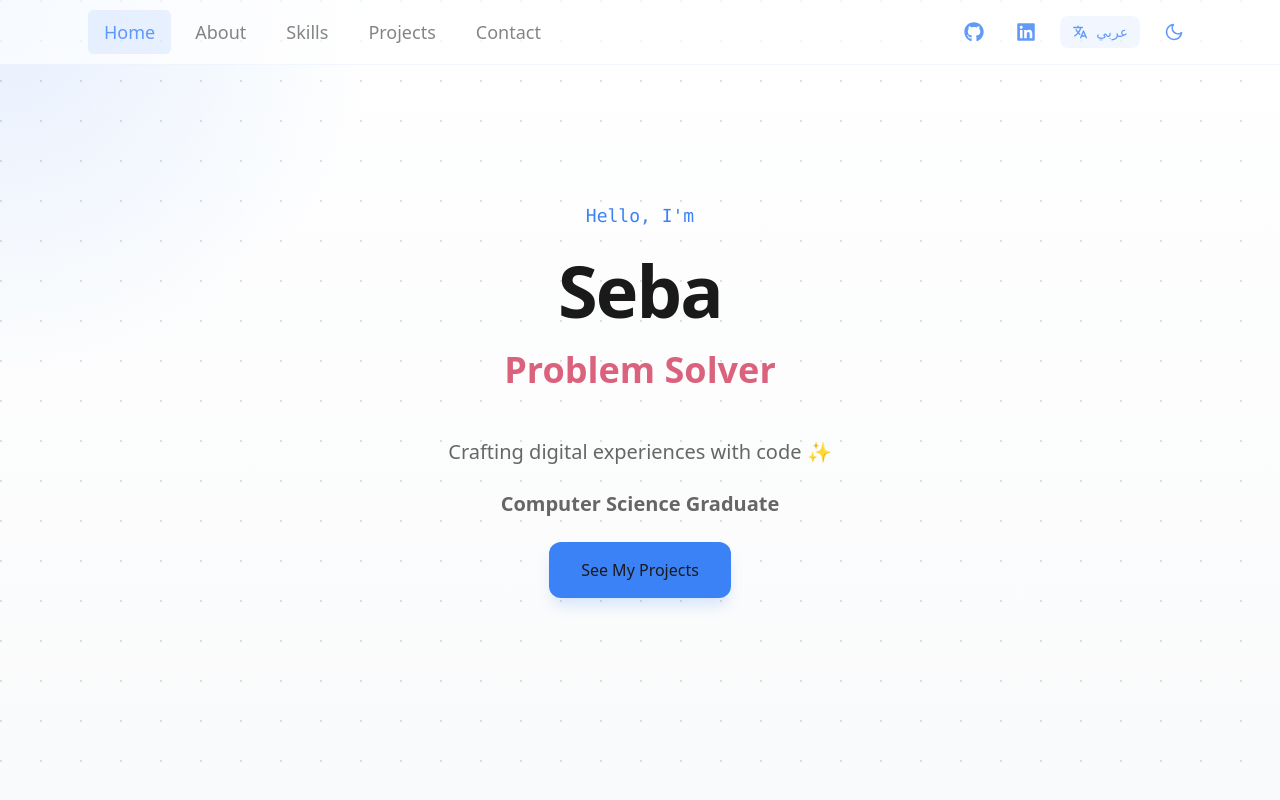
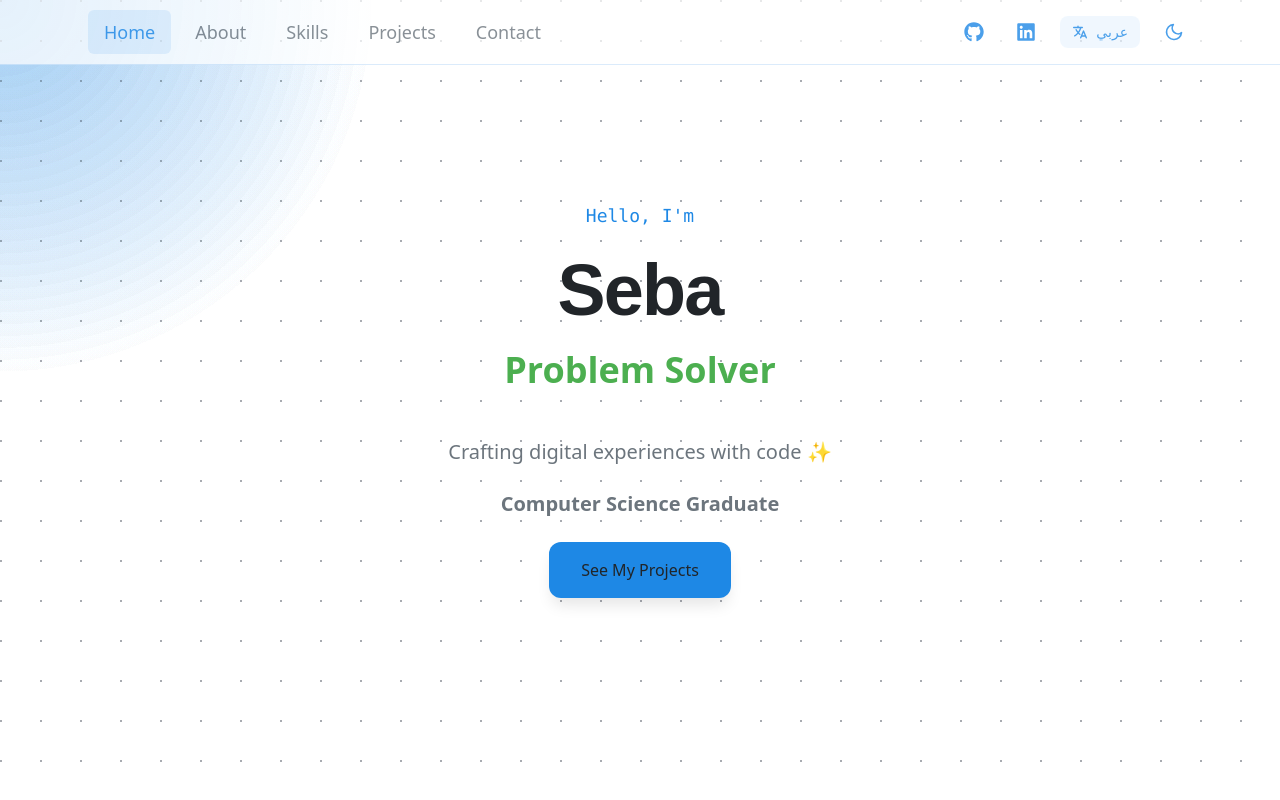
Before and after one commit to Seba-00/cv_website, a Next.js app: page / in a window 1280 px wide. Shown: the top 800 px of the page. Built offline with nearby package versions, Linux system fonts and the light colour scheme.

Commit message:
Initial commit with section files

```diff
--- a/app/context/ThemeContext.js
+++ b/app/context/ThemeContext.js
@@ -1,29 +1,31 @@
-// app/context/ThemeContext.js
-
 'use client';
 import React, { createContext, useContext, useState, useEffect } from 'react';
 
 const themes = {
   light: {
-    bg: 'from-white to-gray-50',
-    text: '#1a1a1a',
-    textSecondary: '#666666',
-    primary: '#3b82f6',
-    secondary: '#da627d',
-    navBg: 'rgba(255, 255, 255, 0.8)',
-    cardBg: 'rgba(255, 255, 255, 0.9)',
-    borderColor: 'rgba(59, 130, 246, 0.2)'
+    bg: '#f8f9fa', // Very light gray, almost white
+    text: '#212529', // Dark gray, almost black
+    textSecondary: '#6c757d', // Medium gray
+    primary: '#1e88e5', // A slightly darker, more sophisticated blue
+    secondary: '#4caf50', // A slightly muted green
+    accent: '#ffca28', // A slightly muted yellow
+    navBg: 'rgba(255, 255, 255, 0.9)', // Semi-transparent white
+    cardBg: 'rgba(255, 255, 255, 0.95)', // Slightly less transparent white
+    borderColor: 'rgba(30, 136, 229, 0.2)', // Semi-transparent primary blue
+    shadowColor: 'rgba(0, 0, 0, 0.1)', // Light shadow
   },
   dark: {
-    bg: 'from-gray-900 to-black',
-    text: '#ffffff',
-    textSecondary: '#a3a3a3',
-    primary: '#60a5fa',
-    secondary: '#34d399',
-    navBg: 'rgba(0, 0, 0, 0.8)',
-    cardBg: 'rgba(17, 17, 17, 0.9)',
-    borderColor: 'rgba(96, 165, 250, 0.2)'
-  }
+    bg: 'from-gray-900 to-gray-800', // Dark gray to slightly lighter dark gray
+    text: '#f8f9fa', // Very light gray, almost white
+    textSecondary: '#adb5bd', // Light gray
+    primary: '#17a2b8', // A teal blue
+    secondary: '#28a745', // A vibrant green
+    accent: '#ffc107', // A warm yellow
+    navBg: 'rgba(33, 37, 41, 0.9)', // Semi-transparent dark gray
+    cardBg: 'rgba(52, 58, 64, 0.95)', // Slightly less transparent dark gray
+    borderColor: 'rgba(23, 162, 184, 0.2)', // Semi-transparent primary teal
+    shadowColor: 'rgba(255, 255, 255, 0.1)', // Light shadow
+  },
 };
 
 const ThemeContext = createContext();
@@ -34,7 +36,6 @@ export function ThemeProvider({ children }) {
   const [theme, setTheme] = useState(themes.light);
 
   useEffect(() => {
-    // Check local storage for saved preferences
     const savedTheme = localStorage.getItem('theme');
     const savedLanguage = localStorage.getItem('language');
 
@@ -42,7 +43,6 @@ export function ThemeProvider({ children }) {
       setIsDark(savedTheme === 'dark');
       setTheme(themes[savedTheme]);
     } else {
-      // Check system preference
       const prefersDark = window.matchMedia('(prefers-color-scheme: dark)').matches;
       setIsDark(prefersDark);
       setTheme(prefersDark ? themes.dark : themes.light);
@@ -52,7 +52,6 @@ export function ThemeProvider({ children }) {
       setLanguage(savedLanguage);
     }
 
-    // Apply theme to document
     document.documentElement.classList.toggle('dark', isDark);
   }, []);
 
--- a/app/projects/project1/page.jsx
+++ b/app/projects/project1/page.jsx
@@ -1,20 +1,21 @@
 'use client';
-
 import React, { useState } from 'react';
 import Image from 'next/image';
 import Link from 'next/link';
 import { motion } from 'framer-motion';
 import { useTheme } from '../../context/ThemeContext';
 import { AnimatedBackground } from '../../components/AnimatedBackground';
-import { FaGithub, FaExternalLinkAlt, FaArrowLeft, FaEye, FaFlask } from 'react-icons/fa';
+import { FaGithub, FaExternalLinkAlt, FaArrowLeft } from 'react-icons/fa';
 import { TbBrandNextjs, TbBrandMongodb } from 'react-icons/tb';
-import { SiExpress, SiFlask, SiGooglecolab, SiTailwindcss } from 'react-icons/si';
+import { SiExpress, SiTailwindcss } from 'react-icons/si';
 import { FaNode } from 'react-icons/fa';
-import { IoFlask, IoLogoPython } from 'react-icons/io5';
 
+// =================
+// CONTENT CONFIGURATION
+// =================
 const content = {
   EN: {
-    title: "Eye Disease Analysis System ",
+    title: "Geovision Explorer",
     description: "A full-stack e-commerce solution with modern architecture and seamless user experience.",
     overview: "This e-commerce platform provides a comprehensive solution for online retail, featuring real-time inventory management, secure payment processing, and an intuitive admin dashboard.",
     features: [
@@ -28,21 +29,27 @@ const content = {
     technical: {
       title: "Technical Details",
       stack: [
-        { name: "Python", icon: IoLogoPython },
-        { name: "Google colab", icon: SiGooglecolab },
-        { name: "Computer Vision", icon: FaEye },
-        { name: "Flask", icon: SiFlask},
-
+        { name: "Next.js", icon: TbBrandNextjs },
+        { name: "Node.js", icon: FaNode },
+        { name: "Express", icon: SiExpress },
+        { name: "MongoDB", icon: TbBrandMongodb },
+        { name: "Tailwind CSS", icon: SiTailwindcss }
       ],
       challenges: "One of the main challenges was implementing real-time inventory updates across multiple sessions while maintaining system performance.",
       solutions: "We implemented WebSocket connections for real-time updates and utilized Redis caching to optimize database queries."
     },
     images: [
-      "/images/4eye.png",
-      "/images/3eye.png",
-      "/images/2eye.png"
+      "/images/geo1.png",
+      "/images/geo2.png",
+      "/images/geo3.png",
+      "/images/geo4.png",
+      "/images/geo5.png",
+      "/images/geo6.png",
+      "/images/geo7.JPG",
+      "/images/geo8.JPG",
+      "/images/geo9.JPG"
     ],
-    video: "/videos/eyedemo.mov",
+    video: "SaEzj-ocdCo",
     links: {
       github: "https://github.com/yourusername/ecommerce-platform",
       live: "https://ecommerce-platform-demo.com",
@@ -50,8 +57,7 @@ const content = {
     }
   },
   AR: {
-    // Arabic content structure (mirror of English)
-    title: "منصة التجارة الإلكترونية",
+    title: "  الرؤية الهندسية ",
     description: "حل متكامل للتجارة الإلكترونية مع هيكلية حديثة وتجربة مستخدم سلسة.",
     overview: "توفر منصة التجارة الإلكترونية هذه حلاً شاملاً للبيع بالتجزئة عبر الإنترنت، مع إدارة المخزون في الوقت الفعلي، ومعالجة الدفع الآمن، ولوحة تحكم سهلة للمسؤول.",
     features: [
@@ -75,11 +81,17 @@ const content = {
       solutions: "قمنا بتنفيذ اتصالات WebSocket للتحديثات في الوقت الفعلي واستخدمنا التخزين المؤقت Redis لتحسين استعلامات قاعدة البيانات."
     },
     images: [
-      "/images/project1/dashboard.jpg",
-      "/images/project1/catalog.jpg",
-      "/images/project1/cart.jpg"
+      "/images/geo1.png",
+      "/images/geo2.png",
+      "/images/geo3.png",
+      "/images/geo4.png",
+      "/images/geo5.png",
+      "/images/geo6.png",
+      "/images/geo7.JPG",
+      "/images/geo8.JPG",
+      "/images/geo9.JPG"
     ],
-      video: "/videos/project-demo.mp4",
+    video: "SaEzj-ocdCo",
     links: {
       github: "https://github.com/yourusername/ecommerce-platform",
       live: "https://ecommerce-platform-demo.com",
@@ -88,6 +100,9 @@ const content = {
   }
 };
 
+// =================
+// MAIN COMPONENT
+// =================
 export default function Project1() {
   const { theme, language } = useTheme();
   const currentContent = content[language];
@@ -98,14 +113,14 @@ export default function Project1() {
     <div className="min-h-screen relative">
       <AnimatedBackground theme={theme} scrollMultiplier={0.5} />
 
+      {/* Main Content Container */}
       <div className="relative z-10 max-w-6xl mx-auto px-6 py-20">
+
+        {/* Back Button */}
         <Link href="/#projects">
           <motion.div
             className="inline-flex items-center gap-2 mb-8 px-4 py-2 rounded-lg"
-            style={{
-              backgroundColor: `${theme.primary}15`,
-              color: theme.primary
-            }}
+            style={{ backgroundColor: `${theme.primary}15`, color: theme.primary }}
             whileHover={{ x: isRTL ? 8 : -8 }}
           >
             <FaArrowLeft className={`${isRTL ? 'ml-2 rotate-180' : 'mr-2'}`} />
@@ -113,6 +128,7 @@ export default function Project1() {
           </motion.div>
         </Link>
 
+        {/* Project Title */}
         <motion.h1
           className="text-4xl md:text-5xl font-bold mb-4"
           style={{ color: theme.text }}
@@ -122,6 +138,7 @@ export default function Project1() {
           {currentContent.title}
         </motion.h1>
 
+        {/* Project Description */}
         <motion.p
           className="text-xl mb-8"
           style={{ color: theme.textSecondary }}
@@ -132,18 +149,19 @@ export default function Project1() {
           {currentContent.description}
         </motion.p>
 
+        {/* Two Column Layout */}
         <div className="grid md:grid-cols-2 gap-8 mb-12">
+          {/* Left Column - Project Info */}
           <motion.div
-            className="space-y-6"
+            className="space-y-6 h-fit"
             initial={{ opacity: 0, x: -20 }}
             animate={{ opacity: 1, x: 0 }}
             transition={{ delay: 0.2 }}
           >
-            <div className="p-6 rounded-xl backdrop-blur-sm"
-              style={{
-                backgroundColor: `${theme.primary}05`,
-                border: `1px solid ${theme.primary}20`
-              }}
+            {/* Overview Card */}
+            <div
+              className="p-6 rounded-xl backdrop-blur-sm h-full"
+              style={{ backgroundColor: `${theme.primary}05`, border: `1px solid ${theme.primary}20` }}
             >
               <h2 className="text-2xl font-bold mb-4" style={{ color: theme.primary }}>
                 Overview
@@ -151,11 +169,10 @@ export default function Project1() {
               <p style={{ color: theme.text }}>{currentContent.overview}</p>
             </div>
 
-            <div className="p-6 rounded-xl backdrop-blur-sm"
-              style={{
-                backgroundColor: `${theme.primary}05`,
-                border: `1px solid ${theme.primary}20`
-              }}
+            {/* Features Card */}
+            <div
+              className="p-6 rounded-xl backdrop-blur-sm h-full"
+              style={{ backgroundColor: `${theme.primary}05`, border: `1px solid ${theme.primary}20` }}
             >
               <h2 className="text-2xl font-bold mb-4" style={{ color: theme.primary }}>
                 Features
@@ -171,13 +188,15 @@ export default function Project1() {
             </div>
           </motion.div>
 
+          {/* Right Column - Images */}
           <motion.div
             className="space-y-6"
             initial={{ opacity: 0, x: 20 }}
             animate={{ opacity: 1, x: 0 }}
             transition={{ delay: 0.3 }}
           >
-            <div className="relative aspect-video rounded-xl overflow-hidden">
+            {/* Main Image */}
+            <div className="relative aspect-[9/16] rounded-xl overflow-hidden">
               <Image
                 src={currentContent.images[selectedImage]}
                 alt="Project Preview"
@@ -187,6 +206,7 @@ export default function Project1() {
               />
             </div>
 
+            {/* Image Thumbnails */}
             <div className="flex gap-4 overflow-x-auto py-2">
               {currentContent.images.map((image, index) => (
                 <motion.button
@@ -194,44 +214,22 @@ export default function Project1() {
                   className={`relative w-20 h-20 rounded-lg overflow-hidden ${
                     selectedImage === index ? 'ring-2' : ''
                   }`}
-                  style={{
-                    ringColor: theme.primary,
-                    opacity: selectedImage === index ? 1 : 0.6
-                  }}
+                  style={{ ringColor: theme.primary, opacity: selectedImage === index ? 1 : 0.6 }}
                   whileHover={{ opacity: 1 }}
                   onClick={() => setSelectedImage(index)}
                 >
-                  <Image
-                    src={image}
-                    alt={`Preview ${index + 1}`}
-                    layout="fill"
-                    objectFit="cover"
-                  />
+                  <Image src={image} alt={`Preview ${index + 1}`} layout="fill" objectFit="cover" />
                 </motion.button>
               ))}
             </div>
           </motion.div>
         </div>
-          {currentContent.video && (
-              <motion.div
-                  className="relative aspect-video rounded-xl overflow-hidden mb-8"
-                  initial={{ opacity: 0, y: 20 }}
-                  animate={{ opacity: 1, y: 0 }}
-                  transition={{ delay: 0.4 }}
-              >
-                  <video controls className="w-full h-full object-cover">
-                      <source src={currentContent.video} type="video/mp4" />
-                      Your browser does not support the video tag.
-                  </video>
-              </motion.div>
-          )}
 
+
+        {/* Technical Details Section */}
         <motion.div
           className="p-6 rounded-xl backdrop-blur-sm mb-8"
-          style={{
-            backgroundColor: `${theme.primary}05`,
-            border: `1px solid ${theme.primary}20`
-          }}
+          style={{ backgroundColor: `${theme.primary}05`, border: `1px solid ${theme.primary}20` }}
           initial={{ opacity: 0, y: 20 }}
           animate={{ opacity: 1, y: 0 }}
           transition={{ delay: 0.4 }}
@@ -239,8 +237,8 @@ export default function Project1() {
           <h2 className="text-2xl font-bold mb-6" style={{ color: theme.primary }}>
             {currentContent.technical.title}
           </h2>
-
           <div className="grid md:grid-cols-2 gap-8">
+            {/* Tech Stack */}
             <div>
               <h3 className="text-xl font-semibold mb-4" style={{ color: theme.text }}>
                 Tech Stack
@@ -250,10 +248,7 @@ export default function Project1() {
                   <motion.div
                     key={index}
                     className="flex items-center gap-2 px-3 py-2 rounded-lg"
-                    style={{
-                      backgroundColor: `${theme.primary}15`,
-                      color: theme.primary
-                    }}
+                    style={{ backgroundColor: `${theme.primary}15`, color: theme.primary }}
                     whileHover={{ scale: 1.05 }}
                   >
                     <tech.icon className="w-5 h-5" />
@@ -263,6 +258,7 @@ export default function Project1() {
               </div>
             </div>
 
+            {/* Challenges & Solutions */}
             <div>
               <h3 className="text-xl font-semibold mb-4" style={{ color: theme.text }}>
                 Challenges & Solutions
@@ -270,13 +266,12 @@ export default function Project1() {
               <p className="mb-4" style={{ color: theme.textSecondary }}>
                 {currentContent.technical.challenges}
               </p>
-              <p style={{ color: theme.textSecondary }}>
-                {currentContent.technical.solutions}
-              </p>
+              <p style={{ color: theme.textSecondary }}>{currentContent.technical.solutions}</p>
             </div>
           </div>
         </motion.div>
 
+        {/* Footer Links */}
         <motion.div
           className="flex justify-center gap-6"
           initial={{ opacity: 0, y: 20 }}
@@ -288,25 +283,18 @@ export default function Project1() {
             target="_blank"
             rel="noopener noreferrer"
             className="flex items-center gap-2 px-6 py-3 rounded-lg"
-            style={{
-              backgroundColor: `${theme.primary}15`,
-              color: theme.primary
-            }}
+            style={{ backgroundColor: `${theme.primary}15`, color: theme.primary }}
             whileHover={{ scale: 1.05 }}
           >
             <FaGithub className="w-5 h-5" />
             GitHub
           </motion.a>
-
           <motion.a
             href={currentContent.links.live}
             target="_blank"
             rel="noopener noreferrer"
             className="flex items-center gap-2 px-6 py-3 rounded-lg"
-            style={{
-              backgroundColor: theme.primary,
-              color: theme.bg.split('-')[0].replace('from-', '')
-            }}
+            style={{ backgroundColor: theme.primary, color: theme.bg.split('-')[0].replace('from-', '') }}
             whileHover={{ scale: 1.05 }}
           >
             <FaExternalLinkAlt className="w-5 h-5" />
--- a/app/projects/project2/page.jsx
+++ b/app/projects/project2/page.jsx
@@ -1,4 +1,5 @@
 'use client';
+
 import React, { useState } from 'react';
 import Image from 'next/image';
 import Link from 'next/link';
@@ -46,7 +47,7 @@ const content = {
       "/images/geo8.JPG",
       "/images/geo9.JPG"
     ],
-      video: "/videos/denoo.mov",
+    video: "<div style=\"padding:57.69% 0 0 0;position:relative;\"><iframe src=\"https://player.vimeo.com/video/1045207510?badge=0&amp;autopause=0&amp;player_id=0&amp;app_id=58479&byline=0&portrait=0&title=0&add_to_later=0&share=0&controls=1\" frameborder=\"0\" allow=\"autoplay; fullscreen; picture-in-picture; clipboard-write; encrypted-media\" style=\"position:absolute;top:0;left:0;width:100%;height:100%;\" title=\"Eye Disease Analysis System\"></iframe></div><script src=\"https://player.vimeo.com/api/player.js\"></script>",
     links: {
       github: "https://github.com/yourusername/ecommerce-platform",
       live: "https://ecommerce-platform-demo.com",
@@ -88,7 +89,7 @@ const content = {
       "/images/geo8.JPG",
       "/images/geo9.JPG"
     ],
-      video: "/videos/project-demo.mp4",
+    video: "<div style=\"padding:57.69% 0 0 0;position:relative;\"><iframe src=\"https://player.vimeo.com/video/1045207510?badge=0&amp;autopause=0&amp;player_id=0&amp;app_id=58479&byline=0&portrait=0&title=0&add_to_later=0&share=0&controls=1\" frameborder=\"0\" allow=\"autoplay; fullscreen; picture-in-picture; clipboard-write; encrypted-media\" style=\"position:absolute;top:0;left:0;width:100%;height:100%;\" title=\"Eye Disease Analysis System\"></iframe></div><script src=\"https://player.vimeo.com/api/player.js\"></script>",
     links: {
       github: "https://github.com/yourusername/ecommerce-platform",
       live: "https://ecommerce-platform-demo.com",
@@ -206,10 +207,7 @@ export default function Project1() {
             animate={{ opacity: 1, y: 0 }}
             transition={{ delay: 0.4 }}
           >
-                  <video controls className="w-full h-full object-cover">
-                      <source src={currentContent.video} type="video/mp4" />
-                      Your browser does not support the video tag.
-                  </video>
+            <div dangerouslySetInnerHTML={{ __html: currentContent.video }} />
           </motion.div>
         )}
         <motion.div
--- a/app/sections/Contact.jsx
+++ b/app/sections/Contact.jsx
@@ -23,8 +23,8 @@ import toast, { Toaster } from 'react-hot-toast';
 // Content configuration for multilingual support
 const content = {
   EN: {
-    title: "FIND ME ONnnnnnk",
-    subtitle: "Feel free to connect with me ",
+    title: "FIND ME ON",
+    subtitle: "Feel free to connect with me  ",
     formLabels: {
       name: "Your Name",
       email: "Your Email",
--- a/app/sections/Hero.jsx
+++ b/app/sections/Hero.jsx
@@ -1,7 +1,7 @@
 'use client';
 
 import React, { useEffect, useRef, useState } from 'react';
-import { motion, AnimatePresence ,useScroll, useTransform  } from 'framer-motion';
+import { motion, AnimatePresence, useScroll, useTransform } from 'framer-motion';
 import { FaGithub, FaLinkedin } from 'react-icons/fa';
 import { FiSun, FiMoon } from 'react-icons/fi';
 import { IoLanguage } from 'react-icons/io5';
@@ -17,7 +17,7 @@ const content = {
       'Full Stack Developer',
       'UI/UX Enthusiast',
       'Problem Solver',
-      'Tech Explorer'
+      'Tech Explorer',
     ],
     nav: {
       home: 'Home',
@@ -27,7 +27,7 @@ const content = {
       contact: 'Contact',
     },
     projectButton: 'See My Projects',
-    graduateStatus: 'Computer Science Graduate'
+    graduateStatus: 'Computer Science Graduate',
   },
   AR: {
     greeting: 'مرحباً، أنا',
@@ -37,7 +37,7 @@ const content = {
       'مطور ويب شامل',
       'مصمم واجهات',
       'حلال مشاكل',
-      'مستكشف تقني'
+      'مستكشف تقني',
     ],
     nav: {
       home: 'الرئيسية',
@@ -47,12 +47,9 @@ const content = {
       contact: 'اتصل بي',
     },
     projectButton: 'شاهد مشاريعي',
-    graduateStatus: 'خريج علوم الحاسوب'
-  }
+    graduateStatus: 'خريج علوم الحاسوب',
+  },
 };
-
-
-
 
 const NavItem = ({ title, active, onClick, theme }) => (
   <motion.button
@@ -64,7 +61,7 @@ const NavItem = ({ title, active, onClick, theme }) => (
     <motion.span
       className="relative z-10 text-lg transition-colors duration-300"
       style={{
-        color: active ? theme.primary : theme.textSecondary
+        color: active ? theme.primary : theme.textSecondary,
       }}
     >
       {title}
@@ -74,7 +71,7 @@ const NavItem = ({ title, active, onClick, theme }) => (
         layoutId="navIndicator"
         className="absolute inset-0 rounded-md"
         style={{ backgroundColor: `${theme.primary}20` }}
-        transition={{ type: "spring", bounce: 0.2, duration: 0.6 }}
+        transition={{ type: 'spring', bounce: 0.2, duration: 0.6 }}
       />
     )}
   </motion.button>
@@ -91,7 +88,7 @@ export default function Hero() {
 
   const navItems = Object.entries(currentContent.nav).map(([id, title]) => ({
     id,
-    title
+    title,
   }));
 
   useEffect(() => {
@@ -132,18 +129,12 @@ export default function Hero() {
     }
   };
 
-  const navOpacity = useTransform(scrollY,
-    [0, 100],
-    [0.8, 1]
-  );
+  const navOpacity = useTransform(scrollY, [0, 100], [0.8, 1]);
 
-  const navBlur = useTransform(scrollY,
-    [0, 100],
-    ['blur(0px)', 'blur(10px)']
-  );
+  const navBlur = useTransform(scrollY, [0, 100], ['blur(0px)', 'blur(10px)']);
 
   return (
-     <div id="home" ref={heroRef} className="relative min-h-screen overflow-hidden">
+    <div id="home" ref={heroRef} className="relative min-h-screen overflow-hidden">
       <AnimatedBackground theme={theme} scrollMultiplier={1} />
 
       <motion.nav
@@ -152,7 +143,7 @@ export default function Hero() {
           backgroundColor: theme.navBg,
           opacity: navOpacity,
           backdropFilter: navBlur,
-          borderBottom: `1px solid ${theme.primary}15`
+          borderBottom: `1px solid ${theme.borderColor}`,
         }}
       >
         <div className="max-w-6xl mx-auto px-6">
@@ -194,6 +185,7 @@ export default function Hero() {
               >
                 <FaGithub className="w-5 h-5" />
               </motion.a>
+
               <motion.a
                 href="https://www.linkedin.com/in/seba-salamah-7916742b8/"
                 target="_blank"
@@ -205,6 +197,7 @@ export default function Hero() {
               >
                 <FaLinkedin className="w-5 h-5" />
               </motion.a>
+
               <motion.button
                 onClick={toggleLanguage}
                 whileHover={{ scale: 1.05, y: -2 }}
@@ -220,6 +213,7 @@ export default function Hero() {
                   {language === 'EN' ? 'عربي' : 'English'}
                 </span>
               </motion.button>
+
               <motion.button
                 onClick={toggleTheme}
                 whileHover={{ scale: 1.1, y: -2 }}
@@ -251,8 +245,10 @@ export default function Hero() {
                     className="w-full text-left px-4 py-2 rounded-lg"
                     whileHover={{ x: 8 }}
                     style={{
-                      backgroundColor: activeSection === item.id ? `${theme.primary}15` : 'transparent',
-                      color: activeSection === item.id ? theme.primary : theme.textSecondary,
+                      backgroundColor:
+                        activeSection === item.id ? `${theme.primary}15` : 'transparent',
+                      color:
+                        activeSection === item.id ? theme.primary : theme.textSecondary,
                     }}
                   >
                     {item.title}
@@ -262,9 +258,8 @@ export default function Hero() {
             </motion.div>
           )}
         </AnimatePresence>
+      </motion.nav>
 
-
-      </motion.nav>
       <div className="relative z-10 flex flex-col items-center justify-center min-h-screen text-center px-6">
         <motion.div
           initial={{ opacity: 0, y: 20 }}
@@ -285,7 +280,10 @@ export default function Hero() {
             initial={{ opacity: 0, y: 20 }}
             animate={{ opacity: 1, y: 0 }}
             className="text-5xl md:text-7xl font-bold tracking-tight"
-            style={{ color: theme.text }}
+            style={{
+              color: theme.text,
+              fontFamily: 'Montserrat, sans-serif', // Apply the font here
+            }}
           >
             {currentContent.name}
           </motion.h1>
@@ -325,11 +323,11 @@ export default function Hero() {
             style={{
               backgroundColor: theme.primary,
               color: isDark ? theme.bg.split('-')[0].replace('from-', '') : theme.text,
-              boxShadow: `0 10px 15px -3px ${theme.primary}30`
+              boxShadow: `0 10px 15px -3px ${theme.shadowColor}`,
             }}
             whileHover={{
               scale: 1.05,
-              boxShadow: `0 20px 25px -5px ${theme.primary}40`
+              boxShadow: `0 20px 25px -5px ${theme.shadowColor}`,
             }}
             whileTap={{ scale: 0.95 }}
           >
@@ -338,5 +336,5 @@ export default function Hero() {
         </motion.div>
       </div>
     </div>
-          );
+  );
 }
```
Lines whose indentation alone changed are shown as unchanged.
